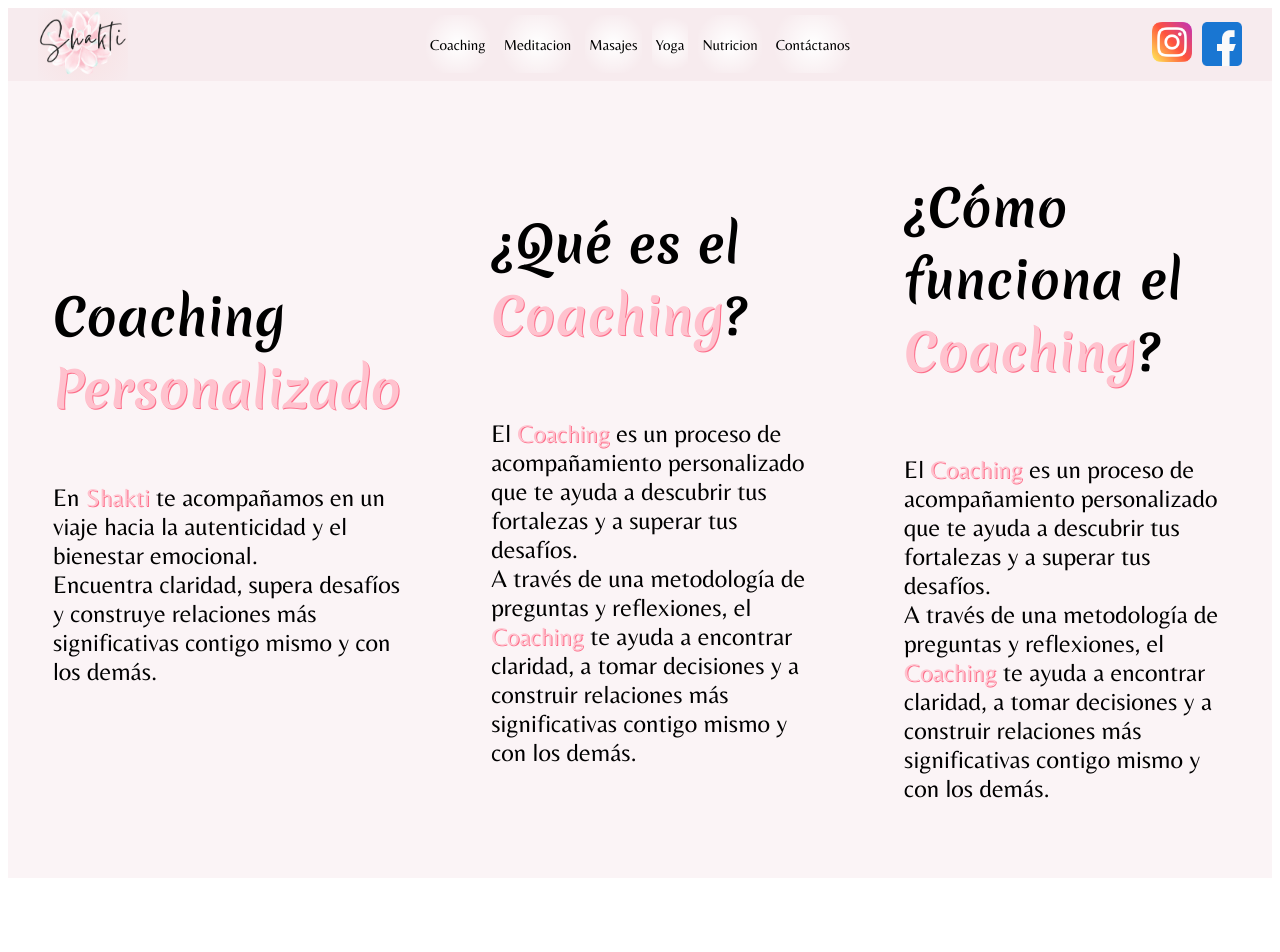
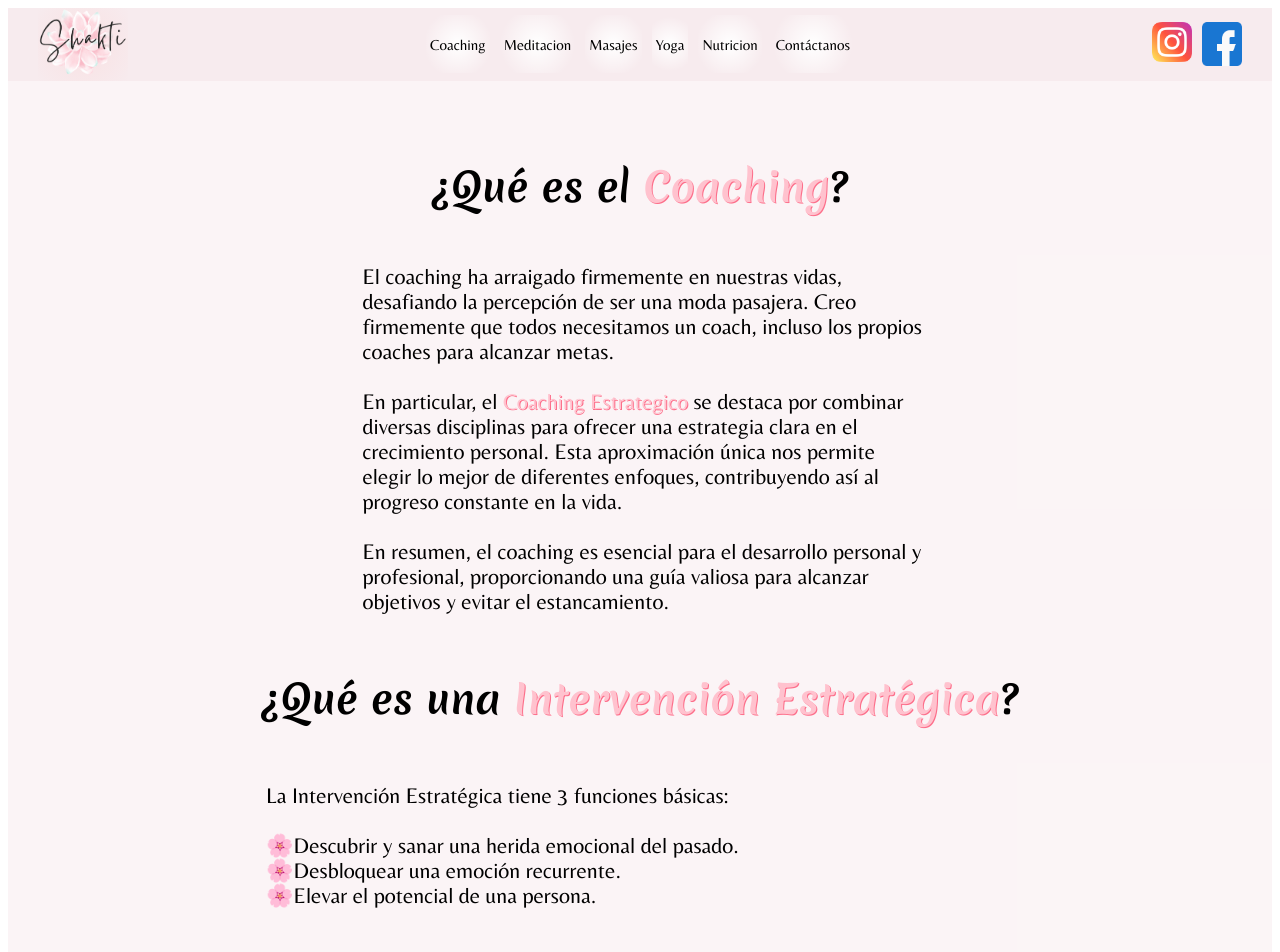
Before and after one commit to Wahandri/ShaktiYoga, a React (Create React App) app: page /coaching in a window 1280 px wide. Shown: the top 952 px of the page. Before the commit the page ends 886 px from the top, so only its background shows below. Built offline with nearby package versions, Linux system fonts and the light colour scheme.

Commit message:
Update CSS Start.js, Coaching.js, Meditation.js

```diff
--- a/src/App.css
+++ b/src/App.css
@@ -17,7 +17,7 @@ button {
 }
 
 p {
-    font-size: 25px;
+    font-size: 22px;
     font-family: 'TextFont', sans-serif;
     margin-left: 15px;
     margin-right: 15px;
--- a/src/components/Coaching/Coaching.css
+++ b/src/components/Coaching/Coaching.css
@@ -4,6 +4,17 @@
     background-color: #a2122f0b;
     padding-bottom: 50px;
     display: flex;
+    justify-content: center;
+    align-items: center;
+}
+
+.boxPageCoaching {
+    padding-top: 50px;
+    width: 100%;
+    background-color: #a2122f0b;
+    padding-bottom: 50px;
+    display: flex;
+    flex-direction: column;
     justify-content: center;
     align-items: center;
 }
--- a/src/components/Coaching/PageCoaching.js
+++ b/src/components/Coaching/PageCoaching.js
@@ -1,44 +1,63 @@
-import React from 'react'
-import "./Coaching.css"
+import React from "react";
+import "./Coaching.css";
 
 export default function PageCoaching() {
   return (
-    <div className='boxCoaching'>
-        <div className='coachingHeader'>
-            <div className='margin'>
-                <div className='flex center'>
-                    <h1 className='title'>Coaching <span className='pinkColor'>Personalizado</span></h1>
-                </div>
-                <p className='textSmall'>
-                    En <span className='pinkColor'>Shakti</span> te acompañamos en un viaje hacia la autenticidad y el bienestar emocional.<br/>
-                    Encuentra claridad, supera desafíos y construye relaciones más significativas contigo mismo y con los demás.
-                </p>
-            </div>
+    <div className="boxPageCoaching">
+      <div className="coachingHeader">
+        <div className="flex center">
+          <h1 className="title">
+            ¿Qué es el <span className="pinkColor">Coaching</span>?
+          </h1>
         </div>
-        <div className='coachingBody'>
-            <div className='margin'>
-                <div className='flex center'>
-                    <h2 className='title'>¿Qué es el <span className='pinkColor'>Coaching</span>?</h2>
-                </div>
-                <p className='textSmall'>
-                    El <span className='pinkColor'>Coaching</span> es un proceso de acompañamiento personalizado que te ayuda a descubrir tus fortalezas y a superar tus desafíos. <br/>
-                    A través de una metodología de preguntas y reflexiones, el <span className='pinkColor'>Coaching</span> te ayuda a encontrar claridad, a tomar decisiones y a construir relaciones más significativas contigo mismo y con los demás.
-                </p>
-            </div>
+        <p className="textSmall">
+          El coaching ha arraigado firmemente en nuestras vidas, desafiando la
+          percepción de ser una moda pasajera. Creo firmemente que todos
+          necesitamos un coach, incluso los propios coaches para alcanzar metas.{" "}
+          <br />
+          <br />
+          En particular, el
+          <span className="pinkColor"> Coaching Estrategico </span>
+          se destaca por combinar diversas disciplinas para ofrecer una
+          estrategia clara en el crecimiento personal. Esta aproximación única
+          nos permite elegir lo mejor de diferentes enfoques, contribuyendo así
+          al progreso constante en la vida. <br />
+          <br />
+          En resumen, el coaching es esencial para el desarrollo personal y
+          profesional, proporcionando una guía valiosa para alcanzar objetivos y
+          evitar el estancamiento.
+        </p>
+      </div>
+      <div className="coachingBody">
+        <div className="flex center">
+          <h2 className="title">
+            ¿Qué es una
+            <span className="pinkColor"> Intervención Estratégica</span>?
+          </h2>
         </div>
-        <div className='coachingBody'>
-            <div className='margin'>
-                <div className='flex center'>
-                    <h2 className='title'>¿Cómo funciona el <span className='pinkColor'>Coaching</span>?</h2>
-                </div>
-                <p className='textSmall'>
-                    El <span className='pinkColor'>Coaching</span> es un proceso de acompañamiento personalizado que te ayuda a descubrir tus fortalezas y a superar tus desafíos. <br/>
-                    A través de una metodología de preguntas y reflexiones, el <span className='pinkColor'>Coaching</span> te ayuda a encontrar claridad, a tomar decisiones y a construir relaciones más significativas contigo mismo y con los demás.
-                </p>
-            </div>
+        <p className="textSmall">
+          La Intervención Estratégica tiene 3 funciones básicas: <br />
+          <br />
+          🌸Descubrir y sanar una herida emocional del pasado. <br />
+          🌸Desbloquear una emoción recurrente. <br /> 🌸Elevar el potencial de
+          una persona.
+        </p>
+      </div>
+      <div className="coachingBody">
+        <div className="flex center">
+          <h2 className="title">
+            ¿Cómo funciona el <span className="pinkColor">Coaching</span>?
+          </h2>
         </div>
-
-
+        <p className="textSmall">
+          El <span className="pinkColor">Coaching</span> es un proceso de
+          acompañamiento personalizado que te ayuda a descubrir tus fortalezas y
+          a superar tus desafíos. <br />A través de una metodología de preguntas
+          y reflexiones, el <span className="pinkColor">Coaching</span> te ayuda
+          a encontrar claridad, a tomar decisiones y a construir relaciones más
+          significativas contigo mismo y con los demás.
+        </p>
+      </div>
     </div>
-  )
+  );
 }
--- a/src/components/Meditation/Meditation.js
+++ b/src/components/Meditation/Meditation.js
@@ -1,43 +1,50 @@
-import React from 'react'
-import './Meditation.css'
-import meditation2 from "../../images/osho-meditation-live-music-camp-in-romania-kundalini.jpg"
-import meditation3 from "../../images/head-contact.jpg"
-import meditation4 from "../../images/osho-dynamic-meditation-1.jpg"
+import React from "react";
+import "./Meditation.css";
+import meditation2 from "../../images/osho-meditation-live-music-camp-in-romania-kundalini.jpg";
+import meditation3 from "../../images/head-contact.jpg";
+import meditation4 from "../../images/osho-dynamic-meditation-1.jpg";
 
-import { Carousel } from 'react-responsive-carousel'
-import "react-responsive-carousel/lib/styles/carousel.min.css"
-import { Link } from 'react-router-dom'
+import { Carousel } from "react-responsive-carousel";
+import "react-responsive-carousel/lib/styles/carousel.min.css";
+import { Link } from "react-router-dom";
 
 export default function Meditation() {
   return (
-    <div className='boxMeditation flex column center margin'>
-      <h1 className='title'><span className='pinkColor'>Meditación</span> Dinámica</h1>
-      <div className='meditation1 flex column center responsiveMeditation'>
-        <p className='margin textSmall'>
-          Descubre la simplicidad y la profunda conexión con nuestras meditaciones dinámicas. En lugar de prácticas complejas, te invitamos a bailar, a cantar y a encontrar la quietud en el silencio.
+    <div className="boxMeditation flex column center margin">
+      <h1 className="title">
+        <span className="pinkColor">Meditación</span> Dinámica
+      </h1>
+      <div className="meditation1 flex column center responsiveMeditation">
+        <p className="margin textSmall">
+          Descubre la simplicidad y la profunda conexión con nuestras
+          meditaciones dinámicas. En lugar de prácticas complejas, te invitamos
+          a bailar, a cantar y a encontrar la quietud en el silencio.
         </p>
-        <div className='Carousel'>
+        <div className="Carousel">
           <Carousel autoPlay infiniteLoop>
             <div>
-              <img className='borderRadius' src={meditation2} alt=''/>
+              <img className="borderRadius" src={meditation2} alt="" />
             </div>
             <div>
-              <img className='borderRadius' src={meditation3} alt=''/>
+              <img className="borderRadius" src={meditation3} alt="" />
             </div>
             <div>
-              <img className='borderRadius' src={meditation4} alt=''/>
+              <img className="borderRadius" src={meditation4} alt="" />
             </div>
           </Carousel>
         </div>
 
-
-        <p className='margin textSmall'>
-          Como dijo Osho: "Mi meditación es sencilla, no requiere ninguna práctica compleja". Únete a nosotros para experimentar la armonía y la paz interior a través de estas formas únicas de meditación.
+        <p className="margin textSmall">
+          Como dijo Osho: <br />
+          "Mi meditación es sencilla, no requiere ninguna práctica compleja".{" "}
+          <br />
+          Únete a nosotros para experimentar la armonía y la paz interior a
+          través de estas formas únicas de meditación.
         </p>
       </div>
-      <Link to='/meditation'>
-        <button className='btn'>Saber mas</button>
+      <Link to="/meditation">
+        <button className="btn">Saber mas</button>
       </Link>
     </div>
-  )
+  );
 }
--- a/src/components/Start/Start.css
+++ b/src/components/Start/Start.css
@@ -3,26 +3,38 @@
 }
 
 .startHeader {
-    width: 100%;
-    /* background-color: #69372629; */
     display: flex;
     justify-content: center;
     align-items: center;
-    flex-direction: column;
     padding-bottom: 50px;
 }
 
+.welcomeStart {
+    display: flex;
+    flex-direction: column;
+    justify-content: center;
+    align-items: center;
+}
+
 .logoShakti {
-    background: rgb(255,255,255);
-background: radial-gradient(circle, rgba(255,255,255,1) 1%, rgba(148,187,233,0) 80%);
+    background: rgb(255, 255, 255);
+    background: radial-gradient(circle, rgba(255, 255, 255, 1) 1%, rgba(148, 187, 233, 0) 80%);
+    width: 400px;
+    border-radius: 50%;
+    float: left;;
 }
 
 .title {
-    font-size: 50px;
+    font-size: 40px;
 }
 
 .titleSmall {
-    font-size: 35px;
+    font-size: 30px;
+}
+
+.textSmall {
+    margin-left: 20px;
+    width: 560px;
 }
 
 .pinkColor {
@@ -50,6 +62,7 @@ background: radial-gradient(circle, rgba(255,255,255,1) 1%, rgba(148,187,233,0)
 
   .flex {
     display: flex;
+    align-items: center;
 }
 
 .column {
@@ -67,5 +80,5 @@ background: radial-gradient(circle, rgba(255,255,255,1) 1%, rgba(148,187,233,0)
 
 .center {
     justify-content: center;
-    align-items: center;
+
 }
--- a/src/components/Start/Start.js
+++ b/src/components/Start/Start.js
@@ -12,12 +12,11 @@ export default function Start() {
     <div className="boxStart flex column center">
       <div className="startHeader">
         <img className="logoShakti" src={logoShakti} alt="" />
-        <div className="margin">
-          <div className="flex center">
-            <h1 className="title">
-              Bienvenido a <span className="pinkColor">Shakti</span>
-            </h1>
-          </div>
+
+        <div className="welcomeStart">
+          <h1 className="title">
+            Bienvenido a <span className="pinkColor">Shakti</span>
+          </h1>
           <p className="textSmall">
             Descubre el poder transformador de tus emociones con nuestro{" "}
             <span className="pinkColor">procesos personalizado</span>.<br />
```
Also changed, not shown: 1 other file (tests, documents, lock files or other folders).
